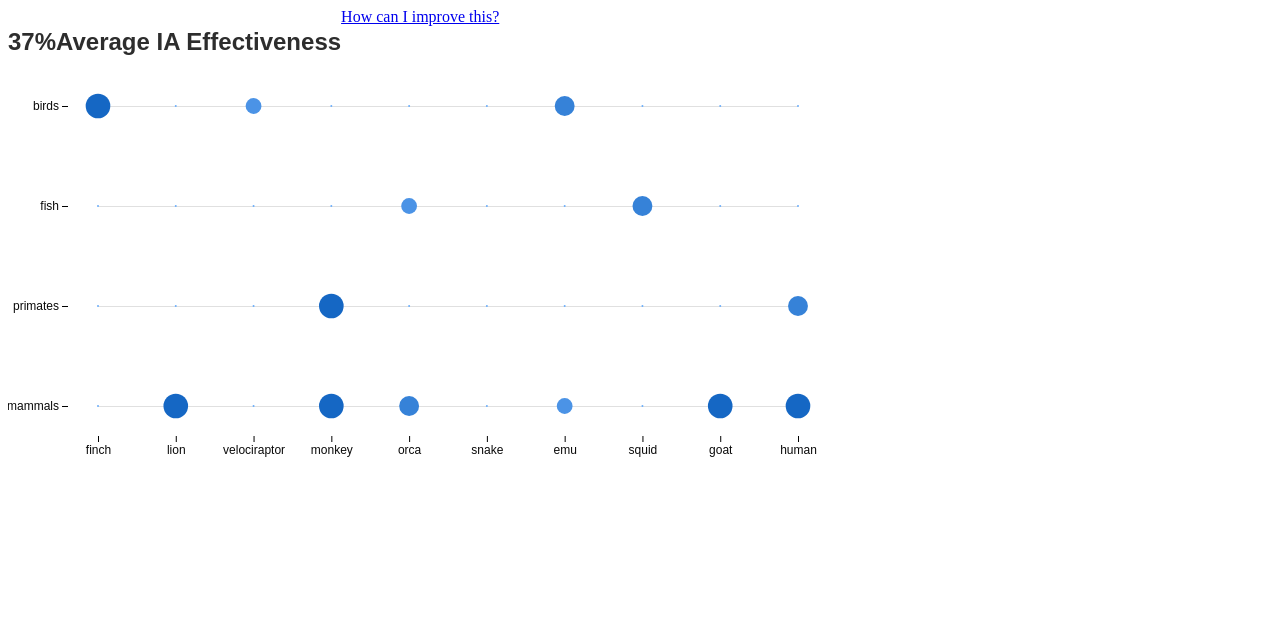
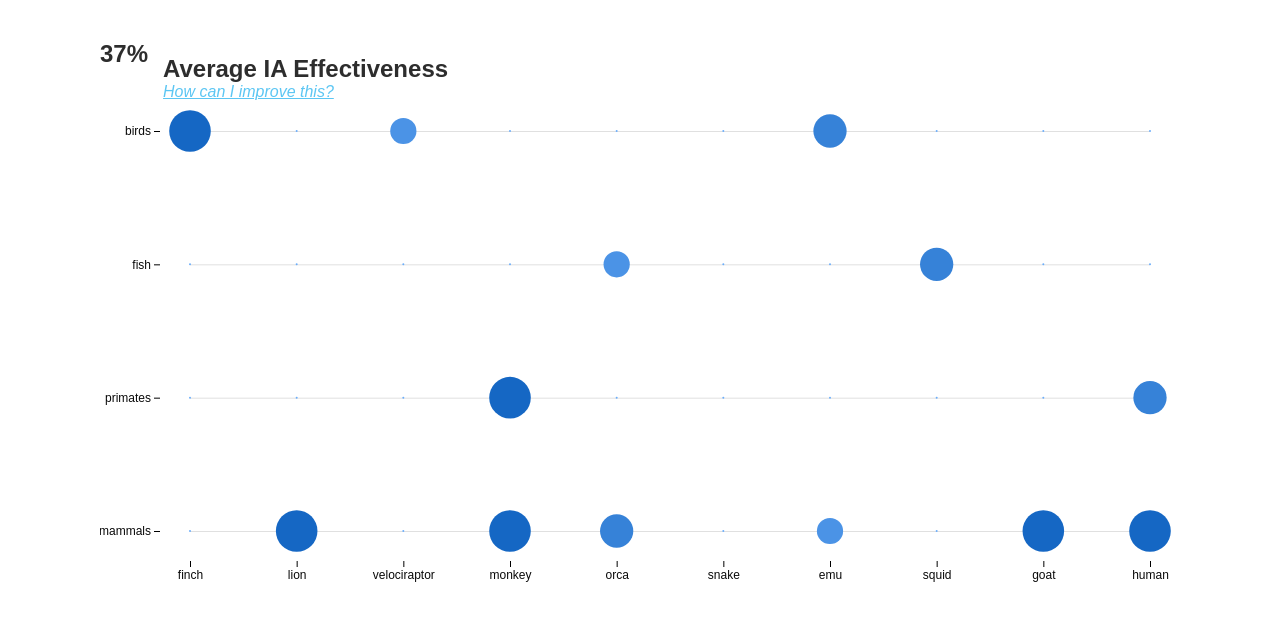
Before and after one commit to BHouwens/IAMetric, a website with bundled scripts: page index.html in a window 1280 px wide. Built offline with nearby package versions, Linux system fonts and the light colour scheme.

Commit message:
Most of the chart behaviour in place

```diff
--- a/package.json
+++ b/package.json
@@ -25,6 +25,7 @@
     "d3-interpolate": "^1.1.0",
     "d3-scale": "^1.0.0",
     "d3-selection": "^1.0.0",
+    "d3-transition": "^1.0.0",
     "json-loader": "^0.5.4",
     "npm-dev-boilerplate": "^1.0.6",
     "webpack-node-externals": "^1.2.0"
--- a/src/components/App/App.css
+++ b/src/components/App/App.css
@@ -0,0 +1,6 @@
+.app{
+    max-width: 1080px;
+    width: 90%;
+    margin: 0 auto;
+    display: block;
+}
--- a/src/components/AverageMetric/AverageMetric.css
+++ b/src/components/AverageMetric/AverageMetric.css
@@ -1,15 +1,41 @@
-.metric h1{
+.metric {
+    margin-top: 40px;
+    clear: fix-legacy;
+
+    h1{
         font-family: Arial, Helvetica, sans-serif;
         font-size: responsive 50px 64px;
         font-weight: bold;
         float: left;
         color: #2d2d2d;
+        margin-top: 0;
+    }
 }
 
-.metric h2{
+.container{
+    clear: fix-legacy;
+    float: left;
+    margin-left: 15px;
+
+    h2{
         font-family: Arial, Helvetica, sans-serif;
         font-size: responsive 18px 20px;
         font-weight: bold;
-    float: left;
         color: #2d2d2d;
+        margin-top: 15px;
+        margin-bottom: 0;
     }
+
+    a{
+        color: #5CC6F3;
+        transition: 0.3s;
+        font-size: responsive 11px 13px;
+        font-style: italic;
+        font-family: Arial, Helvetica, sans-serif;
+
+        &:hover{
+            color: lighten(#1567c4, 10%);
+        }
+    }
+
+}
--- a/src/components/BubbleMatrix/BubbleMatrix.css
+++ b/src/components/BubbleMatrix/BubbleMatrix.css
@@ -8,6 +8,7 @@
     fill: #0a0a0a;
     font-family: Arial, Helvetica, sans-serif;
     font-size: 12px;
+    cursor: pointer;
 }
 
 :global .grid rect {
--- a/src/components/BubbleMatrix/BubbleMatrixComponent.js
+++ b/src/components/BubbleMatrix/BubbleMatrixComponent.js
@@ -5,11 +5,14 @@ import styles from './BubbleMatrix.css';
 export class BubbleMatrixComponent extends React.Component {
 
     componentDidMount() {
-        let { data } = this.props;
+        let { data } = this.props,
+            width = document.querySelector('.'+styles.container).clientWidth;
 
         this.chart = new Chart({
-            element: this.refs.chart,
-            data
+            width,
+            data,
+            height: 400,
+            element: this.refs.chart
         });
     }
 
--- a/src/components/BubbleMatrix/utils/chart.js
+++ b/src/components/BubbleMatrix/utils/chart.js
@@ -1,8 +1,14 @@
-import { select } from 'd3-selection';
+/*--------- D3 Modules ---------*/
+
+import { select, selectAll } from 'd3-selection';
 import { scalePoint, scaleSqrt, scaleLinear } from 'd3-scale';
 import { axisLeft, axisBottom } from 'd3-axis';
 import { interpolateRgb } from 'd3-interpolate';
 import { range as arrayRange } from 'd3-array';
+import { transition } from 'd3-transition';
+
+/*---------*/
+
 
 const defaultConfig = {
     width: 700,
@@ -34,8 +40,9 @@ export class Chart {
 
         Object.assign(this, defaultConfig, config);
 
+        this.width = this.width - ((this.margin.left * 2) + (this.margin.right * 2));
         this.line_width = this.width - this.margin.left;
-        this.max_radius = this.height / 60;
+        this.max_radius = this.height / 50;
         this.init();
     }
 
@@ -88,10 +95,12 @@ export class Chart {
 
         this.yAxis = axisLeft(yLabels);
 
-        this.chart.append('g')
+        let svgYAxis = this.chart.append('g')
             .attr('transform', `translate(${margin.left}, 0)`)
             .attr('class', 'y-axis')
             .call(this.yAxis);
+
+        this.setupEventListeners(svgYAxis);
     }
 
 
@@ -113,10 +122,12 @@ export class Chart {
 
         this.xAxis = axisBottom(xLabels);
 
-        this.chart.append('g')
+        let svgXAxis = this.chart.append('g')
             .attr('class', 'x-axis')
             .attr('transform', `translate(${margin.left * 2}, ${height + margin.top})`)
             .call(this.xAxis);
+
+        this.setupEventListeners(svgXAxis);
     }
 
 
@@ -163,11 +174,11 @@ export class Chart {
                     .enter();
 
             bubble.append('circle')
-                  .attr('class', (_, idx) => row.category + ' ' + columns[idx])
+                .attr('class', (_, idx) => 'bubble ' + row.category + ' ' + columns[idx])
                 .attr('data-value', (_, idx) => row.values[idx])
                 .attr('cy', () => y(i))
                 .attr('cx', (_, idx) => x(idx) + margin.left)
-                  .attr('fill', data => colours( colourScale(data) ))
+                .attr('fill', data => colours(colourScale(data)))
                 .attr('r', data => radius(data));
         }
     }
@@ -187,9 +198,41 @@ export class Chart {
             finalValues = [].concat.apply([], expandedValues);
 
         return {
-            colourScale : scaleLinear().domain([0, Math.max(...finalValues)]).range([0, 1]),
-            colours : interpolateRgb(firstColour, secondColour)
+            colourScale: scaleLinear().domain([0, Math.max(...finalValues)]).range([0, 1]),
+            colours: interpolateRgb(firstColour, secondColour)
         };
     }
 
+
+    /**
+     *  Handles the mouse over and leave events for the
+     *  ticks on axes
+     *
+     *  @param {Object} axis - Axis to set up listener for
+     */
+
+    setupEventListeners(axis) {
+        axis.selectAll('.tick').on('mouseenter', d => {
+            let bubbles = select('.bubbles').selectAll('.bubble').transition().duration(200),
+                domBubbles = document.querySelectorAll('.bubble'),
+                grid = select('.grid').transition().duration(200),
+                allTicks = axis.selectAll('.tick').transition().duration(200);
+
+            grid.attr('opacity', '0.5');
+            allTicks.attr('opacity', t => t == d ? '1' : '0.1');
+            bubbles.attr('opacity', (_, i) => {
+                return domBubbles[i].className.baseVal.indexOf(d) == -1 ? '0.1' : '1'
+            });
+        })
+        .on('mouseleave', _ => {
+            let bubbles = select('.bubbles').selectAll('.bubble').transition().duration(200),
+                grid = select('.grid').transition().duration(200),
+                allTicks = axis.selectAll('.tick').transition().duration(200);
+
+            bubbles.attr('opacity', '1');
+            grid.attr('opacity', '1');
+            allTicks.attr('opacity', '1');
+        });
     }
+
+}
```
Lines whose indentation alone changed are shown as unchanged.
